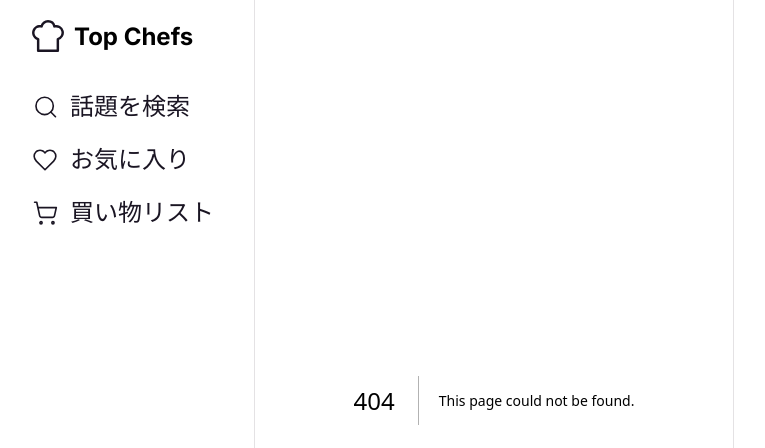
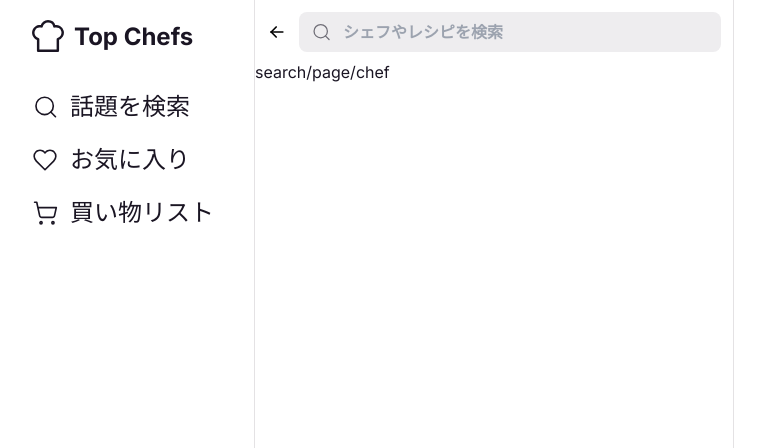
Before and after one commit to qin-team-recipe/01-frontend, a Next.js app: page /search/chef in a window 1280 px wide. Before the commit this address had no page. Shown: the top 448 px of the page, without its empty margins (267-1032 px from the left). Built offline with nearby package versions, Linux system fonts and the light colour scheme.

Commit message:
検索画面時の表示変更

```diff
--- a/src/app/(top)/layout.tsx
+++ b/src/app/(top)/layout.tsx
@@ -1,3 +1,6 @@
+"use client";
+
+import { usePathname } from "next/navigation";
 import React from "react";
 
 import { SearchInput } from "@/components/SearchInput";
@@ -9,10 +12,12 @@ export default function SearchLayout({
 }: {
   children: React.ReactNode;
 }) {
+  const pathname = usePathname();
+
   return (
     <main>
       <div className={styles["search-section"]}>
-        <SearchInput />
+        <SearchInput path={pathname} />
       </div>
       <div>{children}</div>
     </main>
--- /dev/null
+++ b/src/app/(top)/search/[target]/page.tsx
@@ -0,0 +1,3 @@
+export default function Page({ params }: { params: { target: string } }) {
+  return <div>search/page/{params.target}</div>;
+}
--- a/src/app/(top)/search/page.tsx
+++ /dev/null
@@ -1,3 +0,0 @@
-export default function Page() {
-  return <div>search/page</div>;
-}
--- a/src/components/SearchInput/SearchInput.tsx
+++ b/src/components/SearchInput/SearchInput.tsx
@@ -7,9 +7,12 @@ import { ChangeEvent, useState } from "react";
 import { IconSearch } from "../Icon";
 import styles from "./SearchInput.module.scss";
 
-export const SearchInput = () => {
+export interface SearchInputProps {
+  path: string;
+}
+
+export const SearchInput: React.FC<SearchInputProps> = ({ path }) => {
   const router = useRouter();
-  const [mode, setMode] = useState<"top" | "search">("top");
   const [searchWord, setSearchWord] = useState("");
   const [loading, setLoading] = useState(false);
 
@@ -24,7 +27,7 @@ export const SearchInput = () => {
 
   return (
     <div className={styles.wrap}>
-      {mode === "search" ? (
+      {path.startsWith("/search/") ? (
         <div className={styles["icon-left-arrow"]}>
           <Image
             className={styles.pointer}
```
